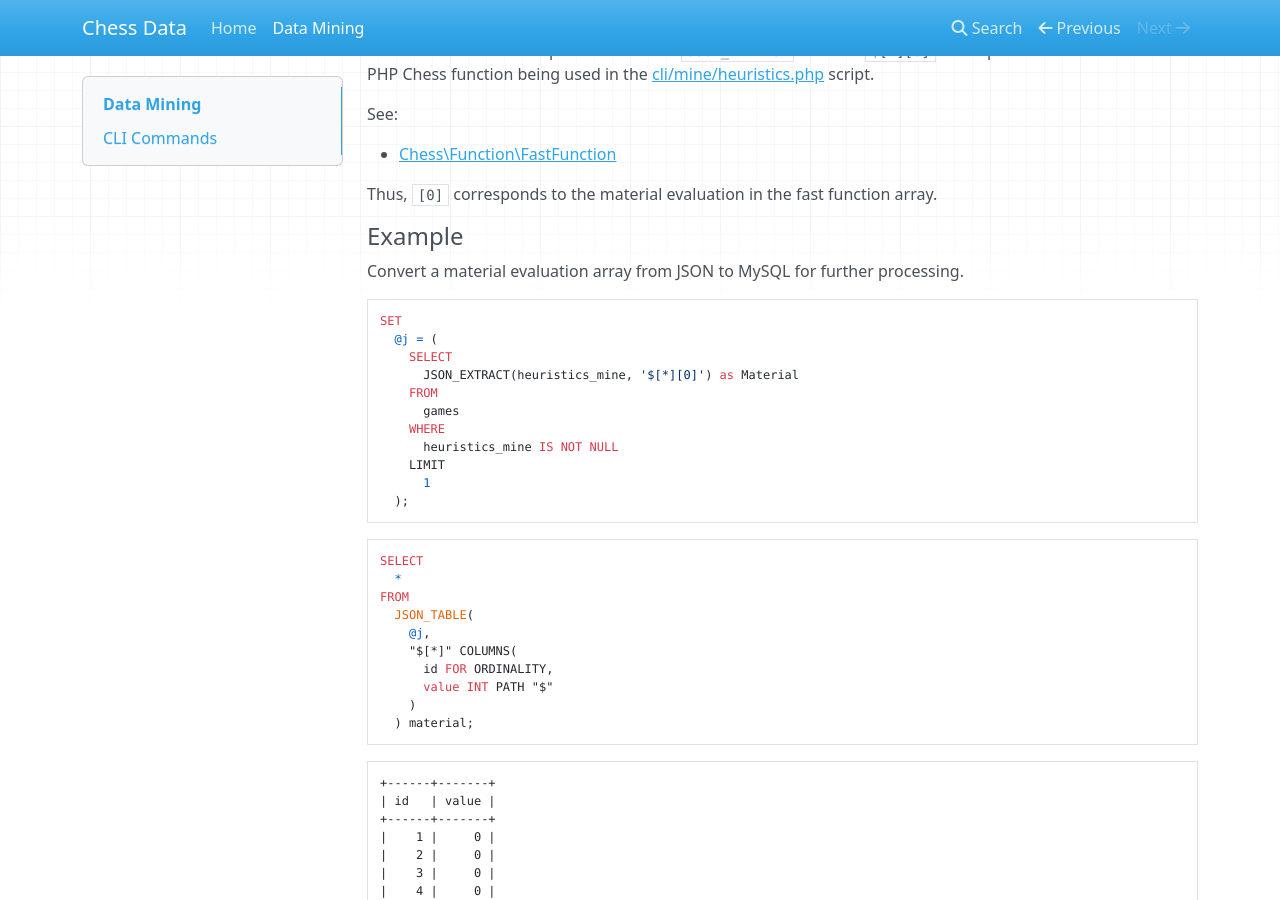
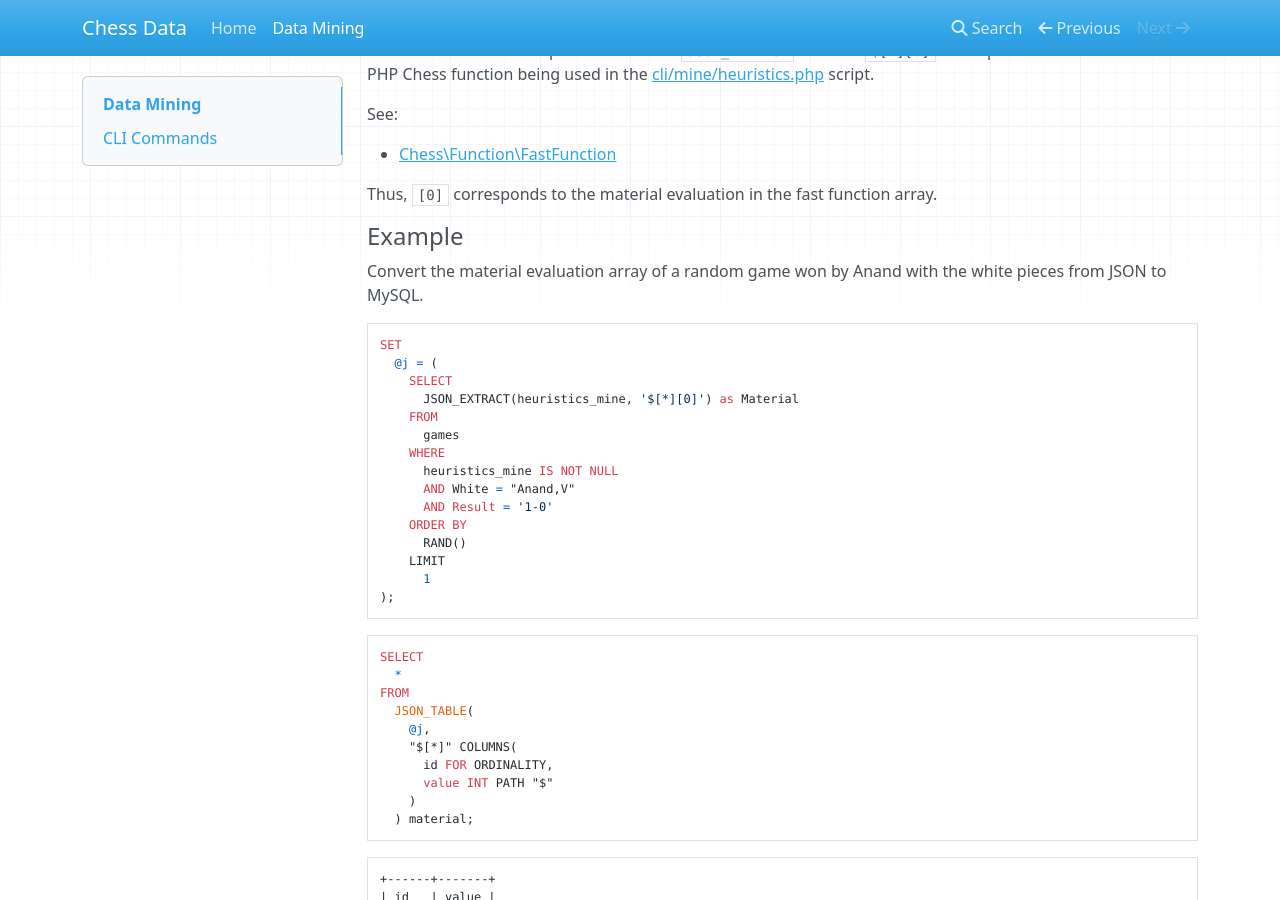
Before and after one commit to chesslablab/chess-data, an MkDocs documentation site: the page built from docs/data-mining.md, in a window 1280 px wide and 900 px high, scrolled down 1237 px. Built offline with MkDocs 1.6.1, drawn with Linux system fonts in a browser that asks for light colours; nearby versions of some CDN libraries.

Commit message:
Updated the docs

````diff
--- a/docs/data-mining.md
+++ b/docs/data-mining.md
@@ -59,7 +59,7 @@ Thus, `[0]` corresponds to the material evaluation in the fast function array.
 
 #### Example
 
-Convert a material evaluation array from JSON to MySQL for further processing.
+Convert the material evaluation array of a random game won by Anand with the white pieces from JSON to MySQL.
 
 ```sql
 SET
@@ -70,9 +70,13 @@ SET
       games
     WHERE
       heuristics_mine IS NOT NULL
+      AND White = "Anand,V"
+      AND Result = '1-0'
+    ORDER BY
+      RAND()
     LIMIT
       1
-  );
+);
 ```
 
 ```sql
````
